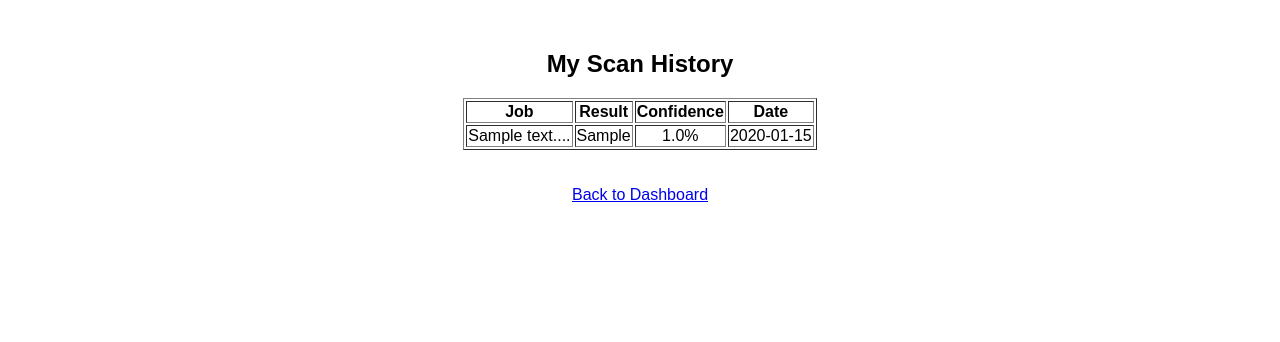
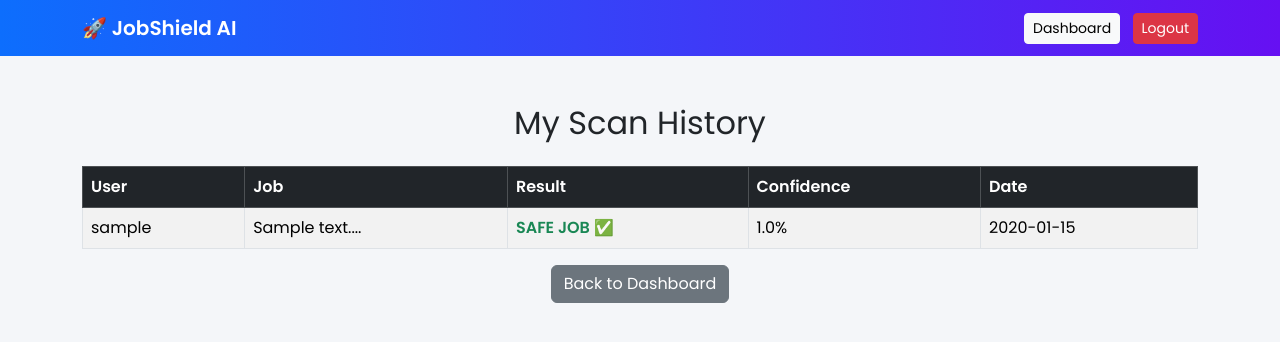
Before and after one commit to SudheshP2006/job-scam-detector, a Flask app: page /history in a window 1280 px wide. Shown: the top 342 px of the page. Run offline with Flask 3, Linux system fonts and the light colour scheme; the visitor is signed in with stand-in values (Sample User, id 1); tables that the repository leaves empty hold one stand-in row (values such as "Sample post"); parts of the project's set-up code (start-up, migrations or seed data) failed here and were passed over.

Commit message:
Fixed history username and UI update

```diff
--- a/app.py
+++ b/app.py
@@ -6,6 +6,7 @@ import csv
 from io import StringIO
 import joblib
 from werkzeug.security import generate_password_hash, check_password_hash
+import pytz
 
 app = Flask(__name__)
 app.secret_key = "supersecretkey"
@@ -157,7 +158,8 @@ def check():
 
     job_text = request.form.get("job")
     result, color, confidence = detect_scam(job_text)
-    now = datetime.now().strftime("%d-%m-%Y %H:%M:%S")
+    india = pytz.timezone("Asia/Kolkata")
+    now = datetime.now(india).strftime("%d-%m-%Y %H:%M:%S")
 
     conn = sqlite3.connect("history.db")
     cursor = conn.cursor()
@@ -185,10 +187,16 @@ def history():
 
     conn = sqlite3.connect("history.db")
     cursor = conn.cursor()
-    cursor.execute(
-        "SELECT text, result, confidence, created_at FROM history WHERE user_id = ? ORDER BY id DESC",
-        (session["user_id"],)
-    )
+
+    cursor.execute("""
+        SELECT users.username, history.text, history.result,
+               history.confidence, history.created_at
+        FROM history
+        LEFT JOIN users ON history.user_id = users.id
+        WHERE history.user_id = ?
+        ORDER BY history.id DESC
+    """, (session["user_id"],))
+
     rows = cursor.fetchall()
     conn.close()
 
--- a/templates/my_history.html
+++ b/templates/my_history.html
@@ -1,32 +1,41 @@
-<!DOCTYPE html>
-<html>
-<head>
-    <title>My History</title>
-</head>
-<body style="text-align:center; margin-top:50px; font-family:Arial;">
+{% extends "base.html" %}
+{% block content %}
 
-    <h2>My Scan History</h2>
+<div class="container mt-5">
+    <h2 class="text-center mb-4">My Scan History</h2>
 
-    <table border="1" align="center">
+    <table class="table table-bordered table-striped">
+        <thead class="table-dark">
             <tr>
+                <th>User</th>
                 <th>Job</th>
                 <th>Result</th>
                 <th>Confidence</th>
                 <th>Date</th>
             </tr>
-
+        </thead>
+        <tbody>
             {% for row in rows %}
             <tr>
-            <td>{{ row[0][:40] }}...</td>
-            <td>{{ row[1] }}</td>
-            <td>{{ row[2] }}%</td>
-            <td>{{ row[3] }}</td>
+                <td>{{ row[0] }}</td>
+                <td>{{ row[1][:50] }}...</td>
+                <td>
+                    {% if row[2] == "SCAM DETECTED" %}
+                        <span class="text-danger fw-bold">SCAM DETECTED ⚠</span>
+                    {% else %}
+                        <span class="text-success fw-bold">SAFE JOB ✅</span>
+                    {% endif %}
+                </td>
+                <td>{{ row[3] }}%</td>
+                <td>{{ row[4] }}</td>
             </tr>
             {% endfor %}
+        </tbody>
     </table>
 
-    <br><br>
-    <a href="/dashboard">Back to Dashboard</a>
+    <div class="text-center">
+        <a href="/dashboard" class="btn btn-secondary">Back to Dashboard</a>
+    </div>
+</div>
 
-</body>
-</html>
+{% endblock %}
```
Also changed, not shown: admin_login.html (deleted, +0 -23 lines), templates/admin_login.html (+19 -17 lines), admin.html (deleted). Lines whose indentation alone changed are shown as unchanged.
